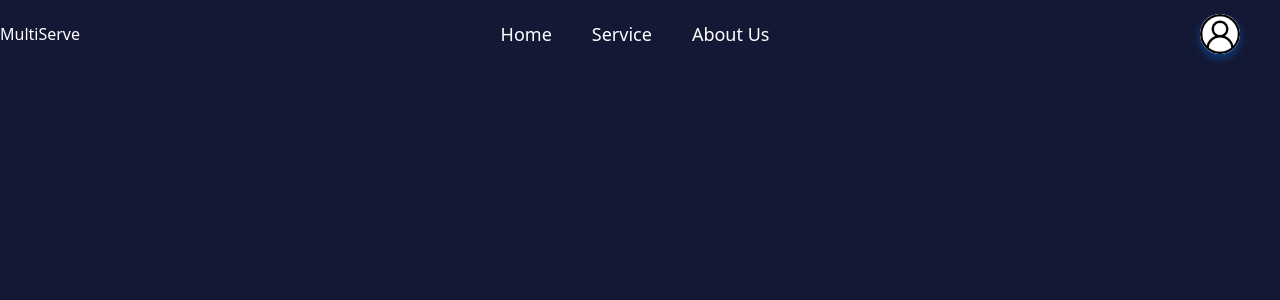
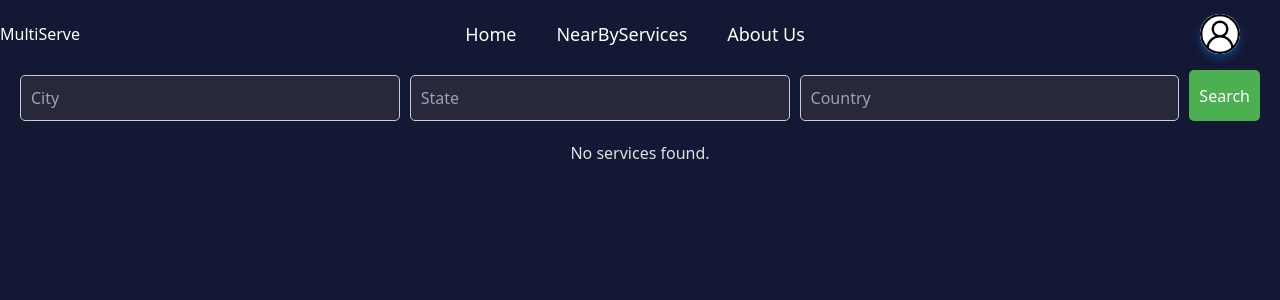
Before and after one commit to dipak9579/multivendor-service, a React (Vite) app in the folder Frontend/: page /services/search in a window 1280 px wide. Shown: the top 300 px of the page. Built offline with nearby package versions, Linux system fonts and the light colour scheme.

Commit message:
near by services

```diff
--- a/Frontend/src/App.jsx
+++ b/Frontend/src/App.jsx
@@ -36,6 +36,7 @@ import AboutUs from './components/navbar/AboutUs';
 import { ServiceProvider } from './context/ServiceContext';
 import BeautyService from './components/serviceListing/BeautyService';
 import RealStateAgent from './components/serviceListing/RealStateAgent';
+import ServiceSearchPage from './components/ServiceSearchPage';
 
 // HomePage component to use `user` inside AuthProvider context
 const HomePage = () => {
@@ -66,6 +67,7 @@ const App = () => {
           <Routes>
             <Route path="/" element={<HomePage />} />
             <Route path='/aboutUs' element={<AboutUs />} />
+            <Route path="/services/search" element={<ServiceSearchPage />} />
 
             <Route path='/getBookings' element={<ProtectedRoute><GetBookings /></ProtectedRoute>} />
 
--- /dev/null
+++ b/Frontend/src/components/ServiceLists.jsx
@@ -0,0 +1,81 @@
+// components/ServiceList.js
+import React from 'react';
+import { useNavigate } from 'react-router-dom';
+import '../components/ServiceCreate/ServicePost.css';
+
+// Function to render stars based on the rating value
+const renderStars = (rating) => {
+  // Validate if the rating is a valid number between 0 and 5
+  if (typeof rating !== 'number' || rating < 0 || rating > 5) {
+    return <span>No ratings yet</span>;
+  }
+
+  const fullStars = Math.floor(rating); // Number of full stars
+  const hasHalfStar = rating % 1 >= 0.5; // Check if there's a half star
+  const emptyStars = 5 - Math.ceil(rating); // Number of empty stars
+
+  return (
+    <div className="star-rating">
+      {/* Full stars */}
+      {Array.from({ length: fullStars }, (_, index) => (
+        <span key={`full-${index}`} className="star full-star">★</span>
+      ))}
+      {/* Half star, if applicable */}
+      {hasHalfStar && <span className="star half-star">☆</span>}
+      {/* Empty stars */}
+      {Array.from({ length: emptyStars }, (_, index) => (
+        <span key={`empty-${index}`} className="star empty-star">☆</span>
+      ))}
+    </div>
+  );
+};
+
+const ServiceLists = ({ services }) => {
+  const navigate = useNavigate();
+
+  // Function to handle "Book Now" button click
+  const handleBookNow = (serviceId) => {
+    navigate('/book', { state: { serviceId } });
+  };
+
+  return (
+    <div className="services-list">
+      {services.length > 0 ? (
+        services.map((service) => (
+          <div key={service._id} className="service-card">
+            <img
+              src={service.images?.[0]?.url || '/placeholder-image.jpg'}
+              alt={service.images?.[0]?.altText || service.title}
+              className="service-image"
+            />
+            <h3>{service.title}</h3>
+            <p>{service.description}</p>
+            <p><strong>Category:</strong> {service.category}</p>
+            {service.subCategory && (
+              <p><strong>SubCategory:</strong> {service.subCategory}</p>
+            )}
+            <p><strong>Price:</strong> {`${service.pricing.amount} ${service.pricing.currency}`}</p>
+            <p><strong>Location:</strong> {`${service.location.city}, ${service.location.state}, ${service.location.country}`}</p>
+            <div className="service-rating">
+              <strong>Rating:</strong>
+              {service.averageRating !== null && service.averageRating !== undefined
+                ? renderStars(service.averageRating)
+                : <span>No ratings yet</span>}
+            </div>
+            {/* Book Now Button */}
+            <button
+              className="book-button"
+              onClick={() => handleBookNow(service._id)}
+            >
+              Book Now
+            </button>
+          </div>
+        ))
+      ) : (
+        <p>No services found.</p>
+      )}
+    </div>
+  );
+};
+
+export default ServiceLists;
--- /dev/null
+++ b/Frontend/src/components/ServiceSearch.jsx
@@ -0,0 +1,50 @@
+// components/ServiceSearch.js
+import React, { useState } from 'react';
+import axios from 'axios';
+
+const ServiceSearch = ({ onResults }) => {
+  const [city, setCity] = useState('');
+  const [state, setState] = useState('');
+  const [country, setCountry] = useState('');
+
+  const handleSearch = async (e) => {
+    e.preventDefault();
+    try {
+      const query = new URLSearchParams();
+      if (city) query.append('city', city);
+      if (state) query.append('state', state);
+      if (country) query.append('country', country);
+
+      const response = await axios.get(`http://localhost:5000/api/services/search?${query.toString()}`);
+      onResults(response.data);
+    } catch (error) {
+      console.error('Error searching for services:', error);
+    }
+  };
+
+  return (
+    <form onSubmit={handleSearch} style={{ display: 'flex', gap: '10px', marginBottom: '20px',marginTop:'50px' }}>
+      <input
+        type="text"
+        placeholder="City"
+        value={city}
+        onChange={(e) => setCity(e.target.value)}
+      />
+      <input
+        type="text"
+        placeholder="State"
+        value={state}
+        onChange={(e) => setState(e.target.value)}
+      />
+      <input
+        type="text"
+        placeholder="Country"
+        value={country}
+        onChange={(e) => setCountry(e.target.value)}
+      />
+      <button type="submit" style={{padding:'10px',border:'none',borderRadius:'5px',backgroundColor:'#4caf50',color:'white',cursor:'pointer',}}>Search</button>
+    </form>
+  );
+};
+
+export default ServiceSearch;
--- /dev/null
+++ b/Frontend/src/components/ServiceSearchPage.jsx
@@ -0,0 +1,24 @@
+// pages/ServiceSearchPage.js
+import React, { useState } from 'react';
+import ServiceSearch from '../components/ServiceSearch';
+import ServiceLists from '../components/ServiceLists'
+// import ServicePost from './ServiceCreate/ServicePost';
+
+const ServiceSearchPage = () => {
+  const [services, setServices] = useState([]);
+
+  const handleSearchResults = (results) => {
+    setServices(results);
+  };
+
+  return (
+    <div style={{ padding: '20px' }}>
+
+      <ServiceSearch onResults={handleSearchResults} />
+      {/* <ServicePost services={services} nearData={"Your Near Services"} /> */}
+      <ServiceLists services={services}/>
+    </div>
+  );
+};
+
+export default ServiceSearchPage;
--- a/Frontend/src/components/navbar/Navbar.jsx
+++ b/Frontend/src/components/navbar/Navbar.jsx
@@ -50,7 +50,8 @@ const Navbar = () => {
         // Render Default Navbar for Users
         <ul>
           <li><Link to="/">Home</Link></li>
-          <li><Link to='/getAllService'>Service</Link></li>
+
+          <li><Link to="/services/search">NearByServices</Link></li>
           <li><Link to="/aboutUs">About Us</Link></li>
         </ul>
       )}
```
Also changed, not shown: 2 other files (tests, documents, lock files or other folders).
